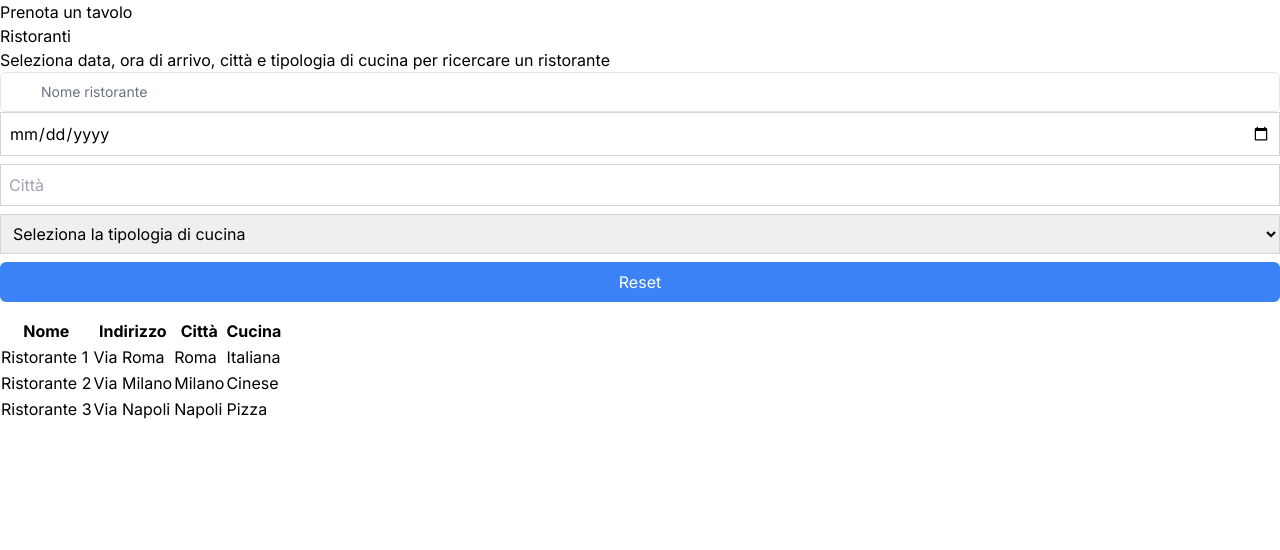
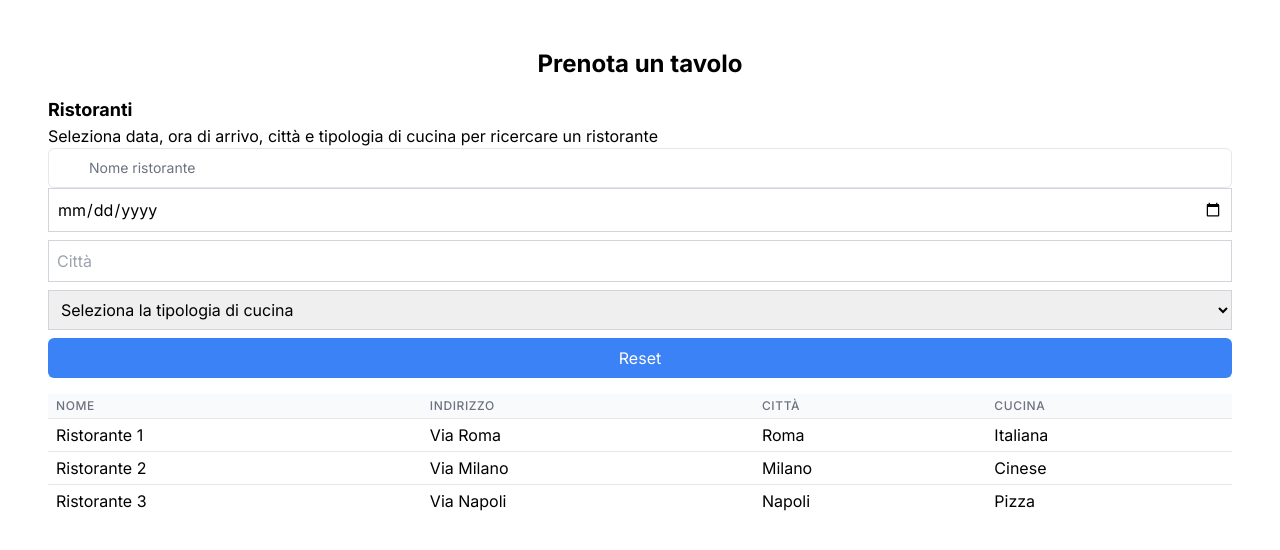
Before and after one commit to rzaupa/Project14, a Next.js app in the folder documenti/RTB/POC/poc/: page /reservation in a window 1280 px wide. Shown: the top 550 px of the page. Built offline with nearby package versions, Linux system fonts and the light colour scheme.

Commit message:
Aggiunto useDebouncedCallBack in Search, aggiunti stili tailwind a table, aggiunto layout di base a alla route reservation

```diff
--- a/documenti/RTB/POC/poc/package.json
+++ b/documenti/RTB/POC/poc/package.json
@@ -12,7 +12,8 @@
     "next": "14.0.4",
     "react": "^18",
     "react-dom": "^18",
-    "react-router-dom": "^6.21.1"
+    "react-router-dom": "^6.21.1",
+    "use-debounce": "^10.0.0"
   },
   "devDependencies": {
     "@types/node": "^20",
--- /dev/null
+++ b/documenti/RTB/POC/poc/src/app/reservation/layout.tsx
@@ -0,0 +1,7 @@
+export default function RootLayout({ children }: { children: React.ReactNode }) {
+    return(
+      <div className="flex h-screen flex-col md:flex-row md:overflow-hidden">
+        <div className="flex-grow p-6 md:overflow-y-auto md:p-12">{children}</div>
+      </div>
+    )
+}
--- a/documenti/RTB/POC/poc/src/app/reservation/page.tsx
+++ b/documenti/RTB/POC/poc/src/app/reservation/page.tsx
@@ -1,16 +1,15 @@
-'use client';
-import React, { use } from 'react';
+import React from 'react';
 import Search from '@/app/ui/reservation/search';
 import Table from '@/app/ui/reservation/table';
 
 export default function Page() {
     return (
-        <div>
-            <div>
-                <h1>Prenota un tavolo</h1>
+        <div className="container mx-auto">
+            <div className="text-center">
+                <h1 className="text-2xl font-bold">Prenota un tavolo</h1>
             </div>
-            <div>
-                <h2>Ristoranti</h2>
+            <div className="mt-4">
+                <h2 className="text-lg font-bold">Ristoranti</h2>
                 <p>Seleziona data, ora di arrivo, città e tipologia di cucina per ricercare un ristorante</p>
                 <Search />
             </div>
--- a/documenti/RTB/POC/poc/src/app/ui/reservation/search.tsx
+++ b/documenti/RTB/POC/poc/src/app/ui/reservation/search.tsx
@@ -2,12 +2,14 @@
 import React, { useState } from 'react';
 import { getCities, getCuisines } from '@/app/lib/data';
 import { useSearchParams, usePathname, useRouter } from 'next/navigation';
+import { useDebouncedCallback } from 'use-debounce';
 
 export default function Search() {
     const searchParams = useSearchParams();
     const pathname = usePathname();
     const { replace } = useRouter();
-    function handleSearch(nameRestaurant: string, date: string, city: string, cuisine: string) {
+    const handleSearch = useDebouncedCallback((nameRestaurant: string, date: string, city: string, cuisine: string) => {
+        console.log('searching...', nameRestaurant, date, city, cuisine);
         const params = new URLSearchParams(searchParams);
         if (date) {
             params.set('date', date);
@@ -31,7 +33,7 @@ export default function Search() {
             params.delete('cuisine');
         }
         replace(`${pathname}?${params.toString()}`);
-    }
+    }, 300);
     const [date, setDate] = useState('');
     const [nameRestaurant, setNameRestaurant] = useState('');
     const [city, setCity] = useState('');
@@ -44,6 +46,8 @@ export default function Search() {
         <div className="mb-4">
             <form onSubmit={(e) => e.preventDefault()} className="flex flex-col">
                 <input
+                    type="text"
+                    value={nameRestaurant}
                     className="peer block w-full rounded-md border border-gray-200 py-[9px] pl-10 text-sm outline-2 placeholder:text-gray-500"
                     placeholder={'Nome ristorante'}
                     onChange={(e) => {
@@ -59,6 +63,7 @@ export default function Search() {
                         handleSearch(nameRestaurant, e.target.value, city, cuisine);
                     }}
                     className="border border-gray-300 p-2 w-full mb-2"
+                    min={new Date().toISOString().split('T')[0]}
                 />
                 <input
                     type="text"
--- a/documenti/RTB/POC/poc/src/app/ui/reservation/table.tsx
+++ b/documenti/RTB/POC/poc/src/app/ui/reservation/table.tsx
@@ -1,3 +1,4 @@
+'use client';
 import { getFilteredRestaurants } from '@/app/lib/data';
 import { useSearchParams } from 'next/navigation';
 
@@ -11,24 +12,31 @@ export default function RestaurantsTable() {
     const parms = { date, nameRestaurant, city, cuisine };
     const restaurants = getFilteredRestaurants(parms);
 
+    if (restaurants.length === 0) {
+        return (
+            <div>
+                <p>Nessun ristorante trovato</p>
+            </div>
+        );
+    }
     return (
         <div>
-            <table>
-                <thead>
+            <table className="min-w-full divide-y divide-gray-200 table-auto">
+                <thead className="bg-gray-50">
                     <tr>
-                        <th>Nome</th>
-                        <th>Indirizzo</th>
-                        <th>Città</th>
-                        <th>Cucina</th>
+                        <th className="px-2 py-1 text-left text-xs font-medium text-gray-500 uppercase tracking-wider">Nome</th>
+                        <th className="px-2 py-1 text-left text-xs font-medium text-gray-500 uppercase tracking-wider">Indirizzo</th>
+                        <th className="px-2 py-1 text-left text-xs font-medium text-gray-500 uppercase tracking-wider">Città</th>
+                        <th className="px-2 py-1 text-left text-xs font-medium text-gray-500 uppercase tracking-wider">Cucina</th>
                     </tr>
                 </thead>
-                <tbody>
+                <tbody className="bg-white divide-y divide-gray-200">
                     {restaurants.map((restaurant) => (
                         <tr key={restaurant.id}>
-                            <td>{restaurant.name}</td>
-                            <td>{restaurant.address}</td>
-                            <td>{restaurant.city}</td>
-                            <td>{restaurant.cuisine}</td>
+                            <td className="px-2 py-1 whitespace-nowrap">{restaurant.name}</td>
+                            <td className="px-2 py-1 whitespace-nowrap">{restaurant.address}</td>
+                            <td className="px-2 py-1 whitespace-nowrap">{restaurant.city}</td>
+                            <td className="px-2 py-1 whitespace-nowrap">{restaurant.cuisine}</td>
                         </tr>
                     ))}
                 </tbody>
```
Also changed, not shown: 1 other file (tests, documents, lock files or other folders).
